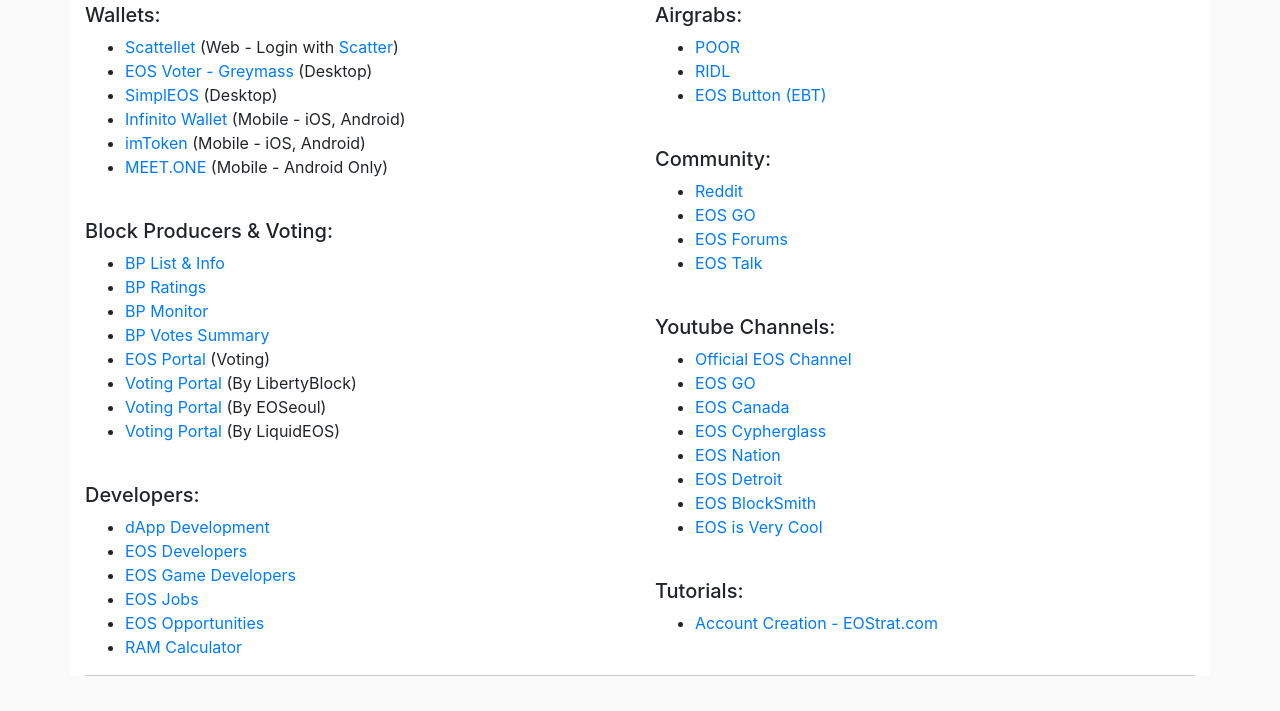
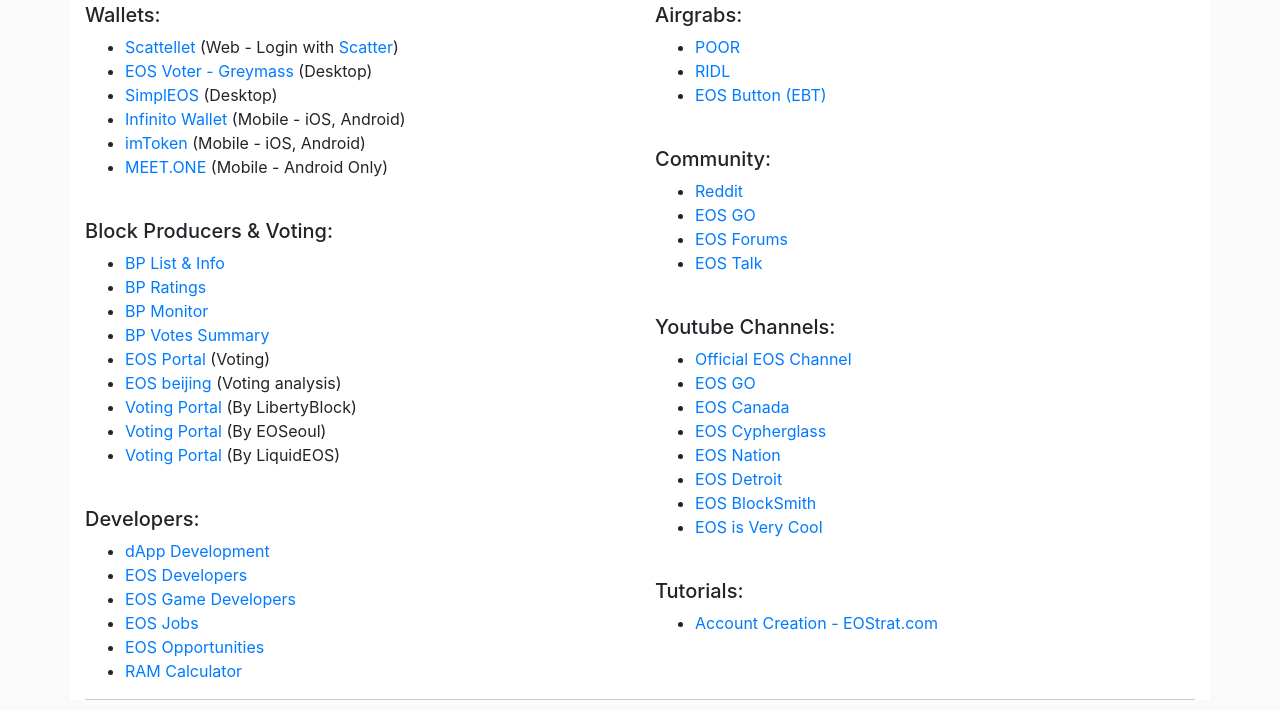
Before and after one commit to matarz/AllThingsEOS, a plain HTML site: page index.html in a window 1280 px wide. Shown: the part 727-1438 px from the top of the page. Drawn offline with nearby package versions, Linux system fonts and the light colour scheme; a script that the page names is missing.

Commit message:
add eos biejing
0

```diff
--- a/index.html
+++ b/index.html
@@ -74,6 +74,7 @@
           <li><a href="http://eosnetworkmonitor.io/">BP Monitor</a></li>
           <li><a href="http://eos-bp-votes.dapptools.info/s/api/block-producer-votes-stack-html/1/30">BP Votes Summary</a></li>
           <li><a href="http://www.eosportal.io">EOS Portal</a> (Voting) </li>
+          <li><a href="http://eosbeijing.one/data/#/bpByEOS">EOS beijing</a> (Voting analysis) </li>
           <li><a href="http://vote.libertyblock.io/">Voting Portal</a> (By LibertyBlock)</li>
           <li><a href="https://portal.eoseoul.io">Voting Portal</a> (By EOSeoul)</li>
           <li><a href="http://vote.liquideos.com/">Voting Portal</a> (By LiquidEOS)</li>
```
